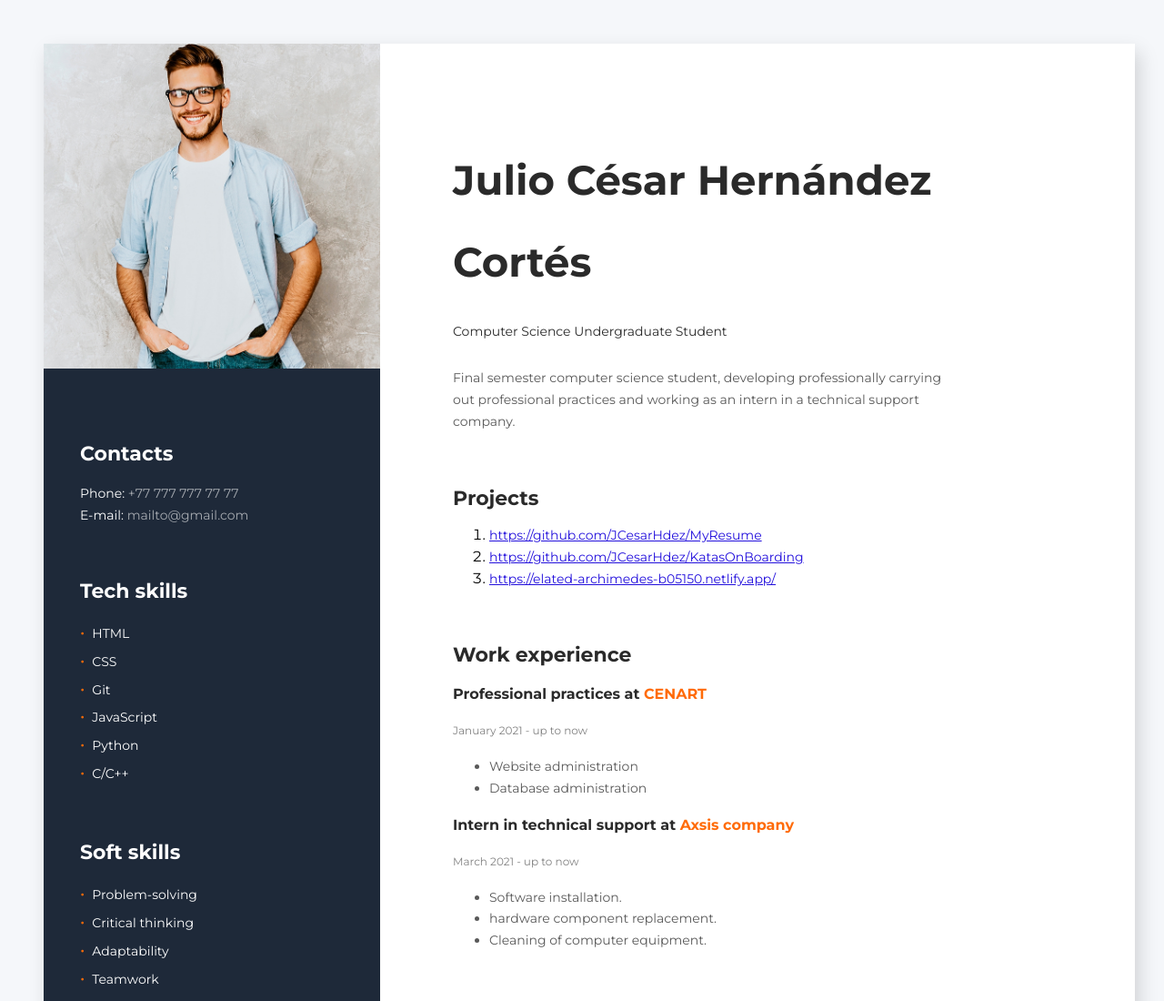
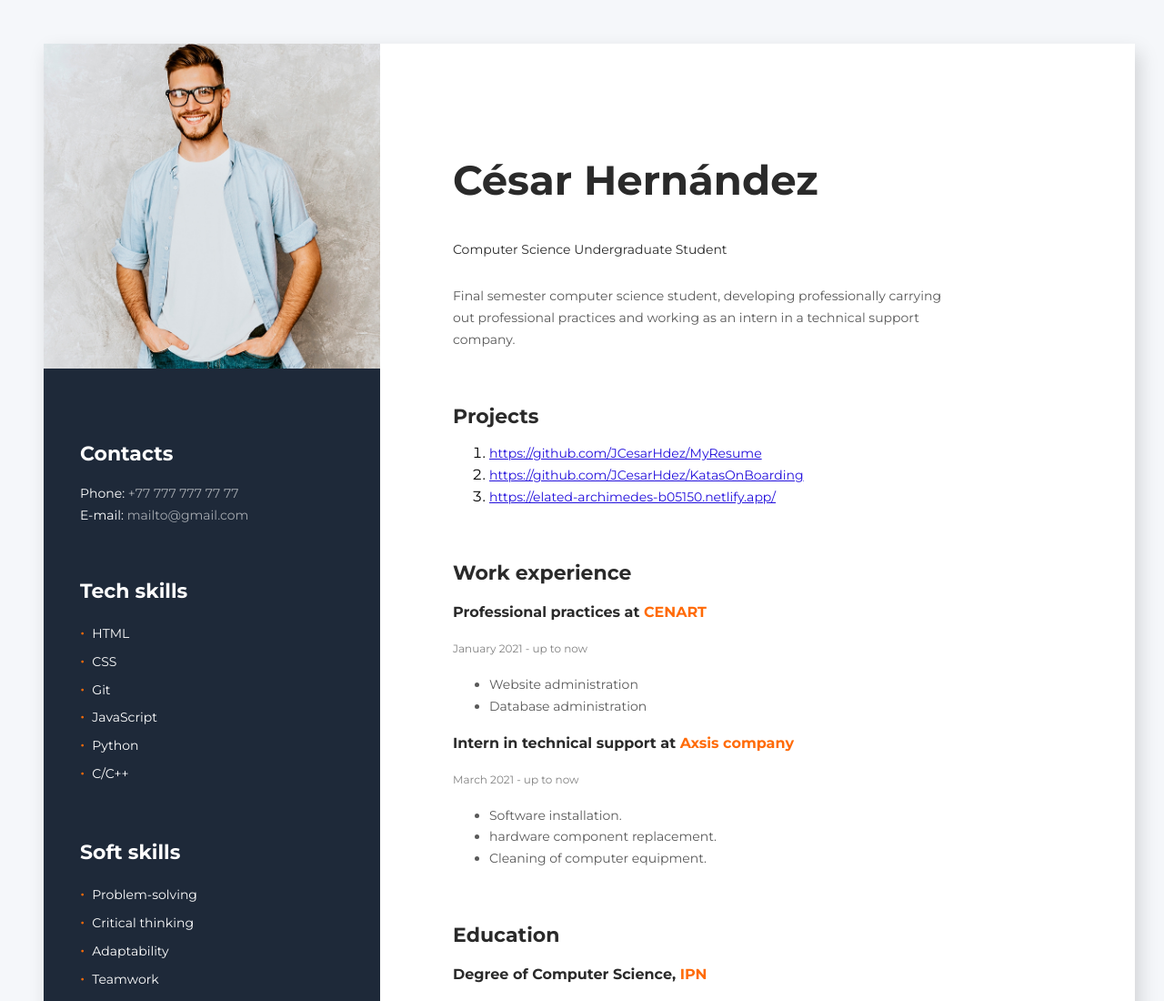
Before and after one commit to JCesarHdez/MyResume, a plain HTML site: page index.html in a window 1280 px wide. Shown: the top 1100 px of the page at 91% size. Drawn offline with Linux system fonts and the light colour scheme.

Commit message:
Add files via upload

```diff
--- a/index.html
+++ b/index.html
@@ -63,7 +63,7 @@
       </aside>
       <div class="right-side">
         <section class="bio">
-          <h1 class="bio-title">Julio César Hernández Cortés</h1>
+          <h1 class="bio-title">César Hernández</h1>
           <p class="bio-occupation">
             Computer Science Undergraduate Student
           </p>
```
